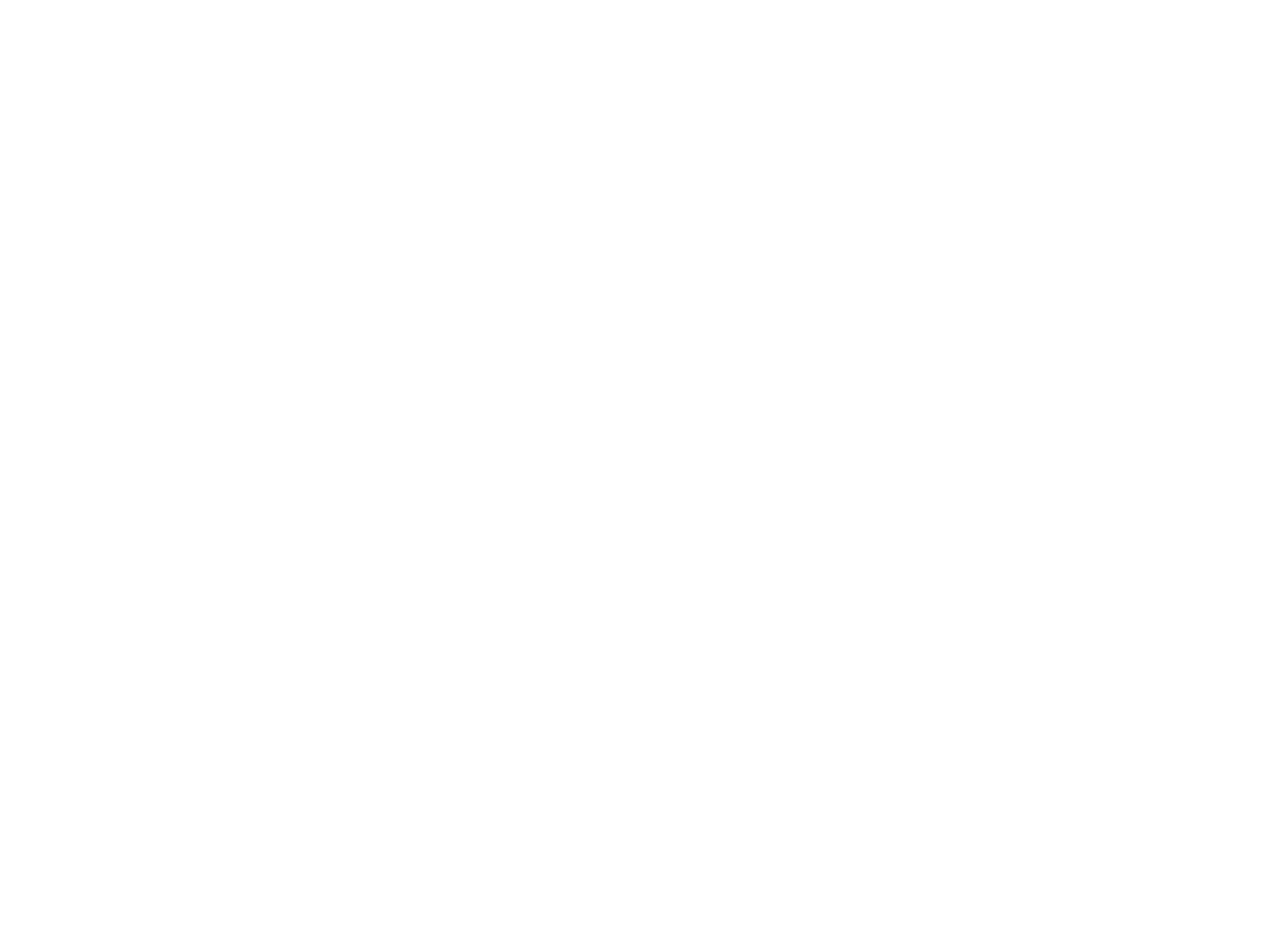
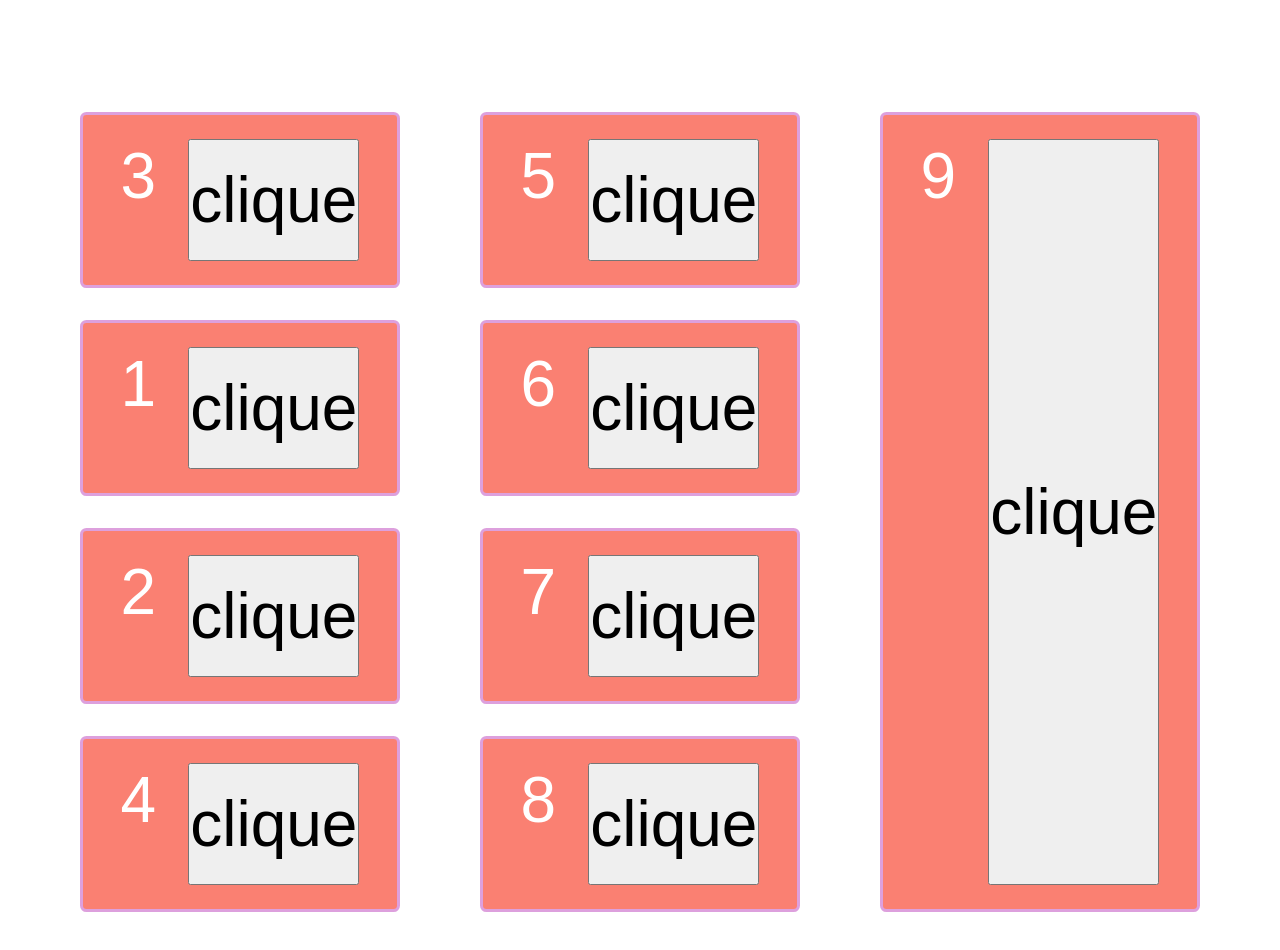
Before and after one commit to becadfd/Santander-Coders, a plain HTML site: page CSS/flexbox/flexbox.html in a window 1280 px wide. Before the commit the page ends 800 px from the top, so only its background shows below. Drawn offline with Linux system fonts and the light colour scheme.

Commit message:
Flexbox e Alinhamentos

```diff
--- a/CSS/flexbox/flexbox.css
+++ b/CSS/flexbox/flexbox.css
@@ -0,0 +1,48 @@
+*{
+    font-family: 'arial';
+    margin: 0;
+    padding: 0;
+    box-sizing: border-box;
+}
+
+main{
+    padding: 7rem 0;
+}
+
+.boxesFB{
+    height: calc(100vh);
+    position: relative;
+    display: flex;
+    flex-flow: column wrap;
+    justify-content: flex-start;
+    align-content: center;
+    gap: 2rem 5rem;
+}
+
+.boxFB{
+   min-height: 10rem;
+   min-width: 20rem;
+   padding: 1.5rem;
+   border: 3px solid plum;
+   display: inline-block;
+   border-radius: 0.4rem;
+   color: white;
+   background-color: salmon;
+   font-size: 4rem;
+   flex-basis: 20%;
+   flex: 1;
+
+   display: flex;
+   text-align: center;
+   justify-content: center;
+   align-content: center;
+}
+
+.boxFB, p, button{
+    font-size: 4rem;
+    gap: 0 2rem;
+}
+
+.boxFB:nth-child(3){
+    order: -3;
+}
--- a/CSS/flexbox/flexbox.html
+++ b/CSS/flexbox/flexbox.html
@@ -1,12 +1,59 @@
 <!DOCTYPE html>
 <html lang="pt-br">
+
 <head>
     <meta charset="UTF-8">
     <meta http-equiv="X-UA-Compatible" content="IE=edge">
     <meta name="viewport" content="width=device-width, initial-scale=1.0">
     <title>Flexbox e Alinhamento</title>
+    <link rel="stylesheet" href="flexbox.css">
+    <link rel="preconnect" href="https://fonts.googleapis.com">
+    <link rel="preconnect" href="https://fonts.gstatic.com" crossorigin>
+    <link href="https://fonts.googleapis.com/css2?family=Raleway:ital,wght@0,200;0,400;1,400&display=swap"
+        rel="stylesheet">
 </head>
+
 <body>
+    <main>
+        <div class="boxesFB">
+            <div class="boxFB">
+                <p>1</p>
+                <button>clique</button>
+            </div>
+            <div class="boxFB">
+                <p>2</p>
+                <button>clique</button>
+            </div>
+            <div class="boxFB">
+                <p>3</p>
+                <button>clique</button>
+            </div>
+            <div class="boxFB">
+                <p>4</p>
+                <button>clique</button>
+            </div>
+            <div class="boxFB">
+                <p>5</p>
+                <button>clique</button>
+            </div>
+            <div class="boxFB">
+                <p>6</p>
+                <button>clique</button>
+            </div>
+            <div class="boxFB">
+                <p>7</p>
+                <button>clique</button>
+            </div>
+            <div class="boxFB">
+                <p>8</p>
+                <button>clique</button>
+            </div>
+            <div class="boxFB">
+                <p>9</p>
+                <button>clique</button>
+            </div>
+        </div>
+    </main>
+</body>
 
-</body>
 </html>
```
